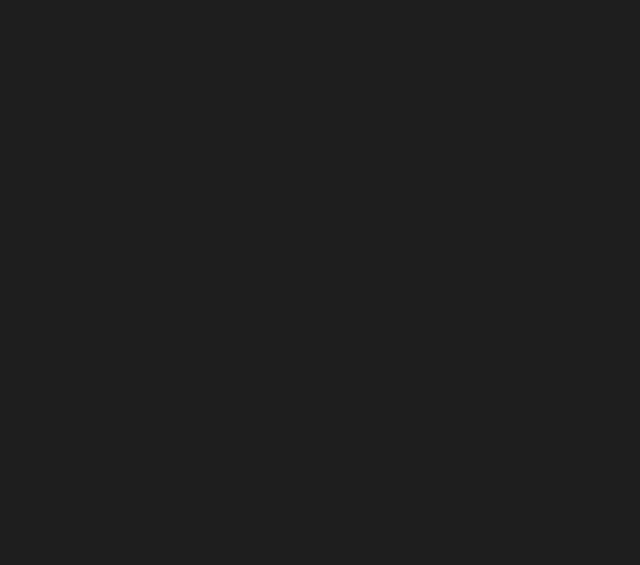
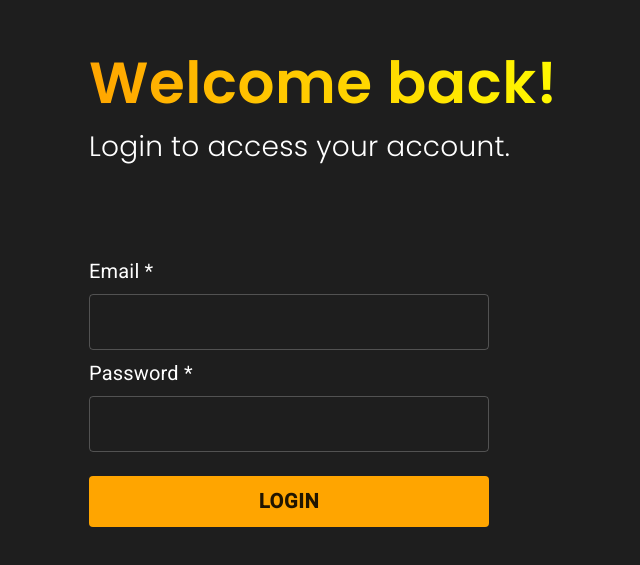
Before and after one commit to WinayGupta777/Assignment_Management, a React (Create React App) app in the folder frontend/: page / in a window 1280 px wide. Shown: the part 117-682 px from the top of the page, without its empty margins (151-791 px from the left). Built offline with nearby package versions, Linux system fonts and the light colour scheme.

Commit message:
Designed component for LoginPage; Applied required CSS;

```diff
--- a/frontend/src/App.css
+++ b/frontend/src/App.css
@@ -1,3 +1,4 @@
+@import url('https://fonts.googleapis.com/css2?&family=Poppins:wght@300;600&family=Roboto:wght@400;500');
 *{
     margin: 0;
     padding: 0;
--- a/frontend/src/App.js
+++ b/frontend/src/App.js
@@ -2,6 +2,7 @@
 import React from 'react';
 import { ThemeProvider, createTheme } from '@mui/material/styles';
 import { Paper } from '@mui/material';
+import LoginPage from "./components/LoginPage";
 
 const darkTheme = createTheme({
   palette: { mode: 'dark' }
@@ -13,6 +14,7 @@
     <ThemeProvider theme={darkTheme}>
       <Paper style={{ height: "100vh" }} square={true}>
         <div className="App">
+          <LoginPage />
         </div>
       </Paper>
     </ThemeProvider>
--- /dev/null
+++ b/frontend/src/components/LoginPage.js
@@ -0,0 +1,69 @@
+import "../css/loginPage.css";
+import React from 'react';
+import { Box, Button, TextField, Typography } from '@mui/material';
+
+const LoginPage = () => {
+    return (
+        <Box
+            sx={{
+                height: '100vh', display: 'flex', paddingLeft: 30,
+                flexDirection: 'column', justifyContent: 'center'
+            }}
+        >
+            <Box>
+                <Typography className="gradient-text" sx={{ fontSize: '58px', fontWeight: '600', fontFamily: 'Poppins' }}>Welcome back!</Typography>
+                <Typography sx={{ fontSize: '28px', fontFamily: 'Poppins' }}>Login to access your account.</Typography>
+
+                <Box
+                    component="form"
+                    autoComplete="off"
+                    sx={{ display: 'flex', flexDirection: 'column', width: '400px', mt: 10 }}
+                >
+                    <MyTextField myLabel='Email' type='text' />
+                    <MyTextField myLabel='Password' type='password' />
+
+                    <MySubmitButton text='LOGIN' />
+                </Box>
+            </Box>
+        </Box>
+
+    )
+}
+
+export default LoginPage;
+
+
+const MyTextField = (props) => {
+    return (
+        <>
+            <Typography sx={{ fontSize: '20px', fontWeight: 400, mb: 1, mt: 1 }}>{props.myLabel} *</Typography>
+            <TextField
+                fullWidth
+                required
+                type={props.type}
+                inputProps={{
+                    style: { fontFamily: 'Poppins' }
+                }}
+            />
+        </>
+    )
+};
+
+
+const MySubmitButton = (props) => {
+    return (
+        <>
+            <Button
+                type="submit"
+                variant="contained"
+                size="large"
+                disableElevation
+                sx={{
+                    mt: 3, backgroundColor: 'orange', width: '100%',
+                    '&:hover': { backgroundColor: '#FF8C27' },
+                    fontSize: '20px'
+                }}
+            ><b>{props.text}</b></Button>
+        </>
+    )
+};
--- /dev/null
+++ b/frontend/src/css/loginPage.css
@@ -0,0 +1,6 @@
+.gradient-text {
+    background-image: linear-gradient(to right, orange, yellow);
+    background-size: 500px;
+    -webkit-background-clip: text;
+    -webkit-text-fill-color: transparent;
+}
```
